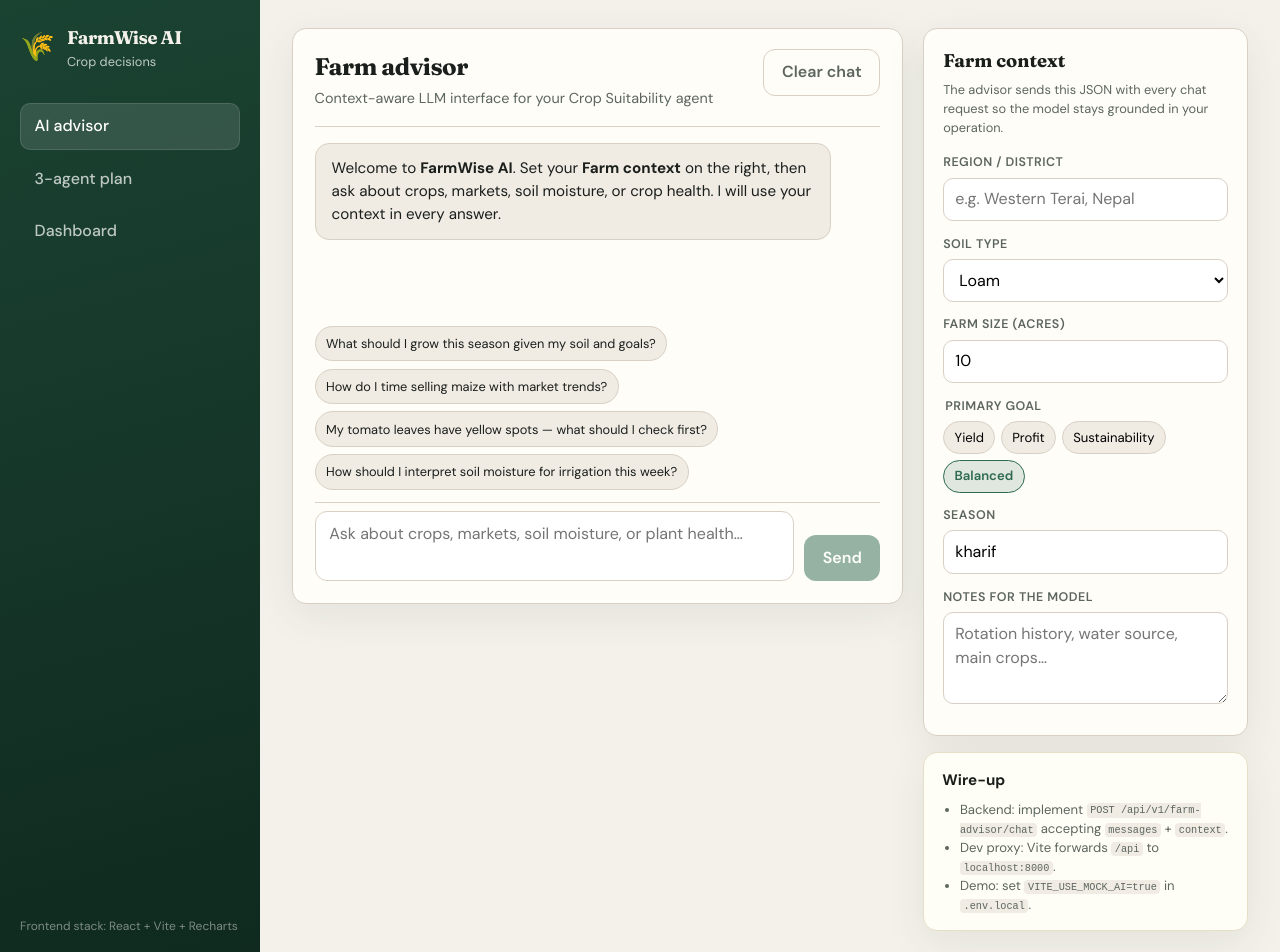
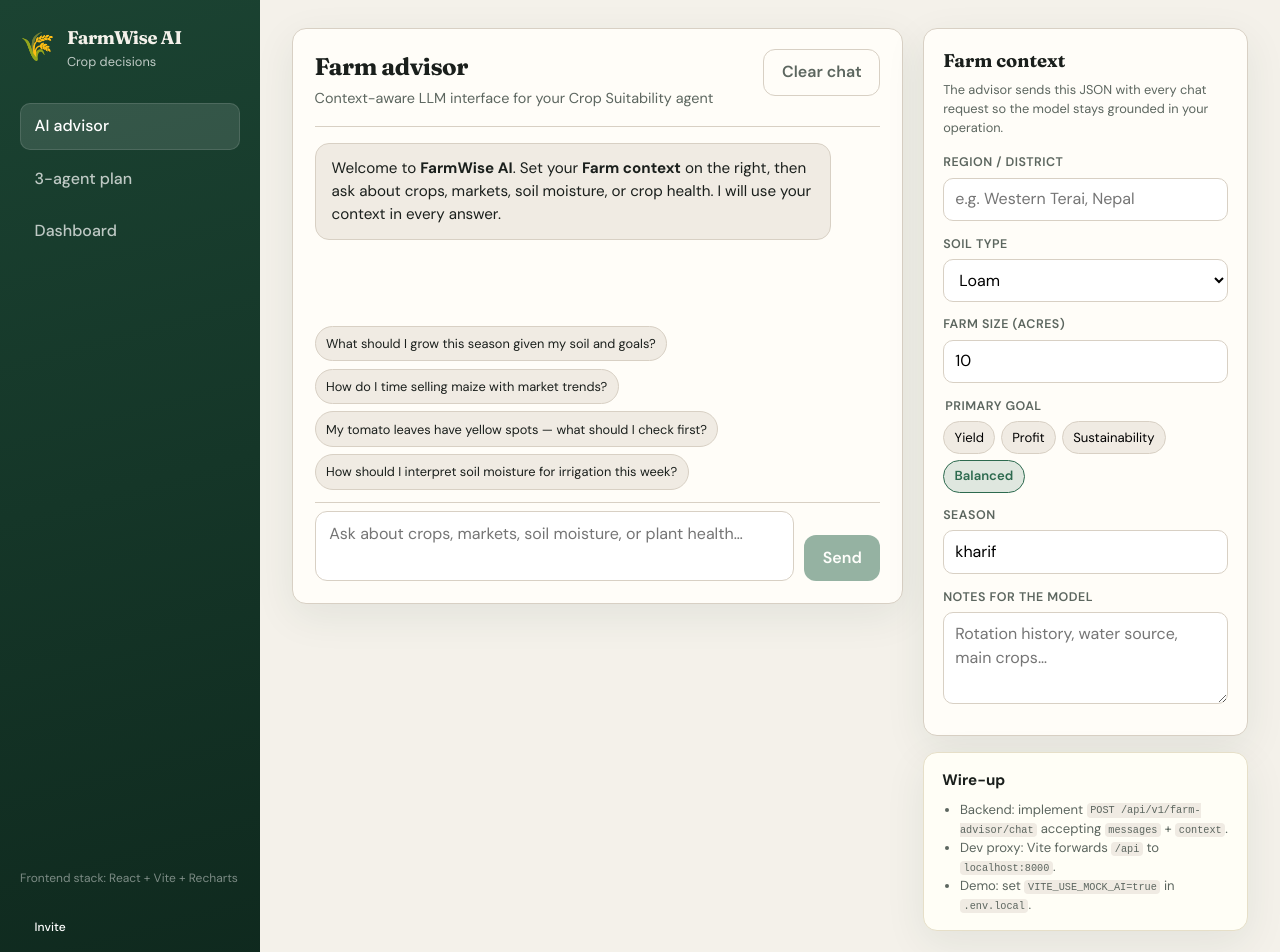
Before and after one commit to Pratik200228/Farmwise-Cropdecisionsys, a React (Vite) app in the folder frontend/: page / in a window 1280 px wide. Shown: the top 952 px of the page. Built offline with nearby package versions, Linux system fonts and the light colour scheme.

Commit message:
feat: add invite action in sidebar footer
Agent-Logs-Url: https://github.com/Pratik200228/Farmwise-Cropdecisionsys/sessions/bff8d0ac-5de0-4e20-9abc-48596486ded5

Co-authored-by: Pratik200228 <114251675+Pratik200228@users.noreply.github.com>

```diff
--- a/frontend/src/App.tsx
+++ b/frontend/src/App.tsx
@@ -47,6 +47,12 @@ export default function App() {
 
         <footer className="sidebar__foot">
           <p>Frontend stack: React + Vite + Recharts</p>
+          <a
+            className="nav-btn sidebar__invite"
+            href="mailto:?subject=Join%20FarmWise%20AI&body=You%20are%20invited%20to%20collaborate%20on%20FarmWise%20AI."
+          >
+            Invite
+          </a>
         </footer>
       </aside>
 
--- a/frontend/src/index.css
+++ b/frontend/src/index.css
@@ -110,6 +110,13 @@ body {
   font-size: 0.75rem;
   color: rgba(255, 255, 255, 0.45);
   line-height: 1.4;
+}
+
+.sidebar__invite {
+  display: inline-block;
+  margin-top: 0.5rem;
+  color: #fff;
+  text-decoration: none;
 }
 
 .main {
```
